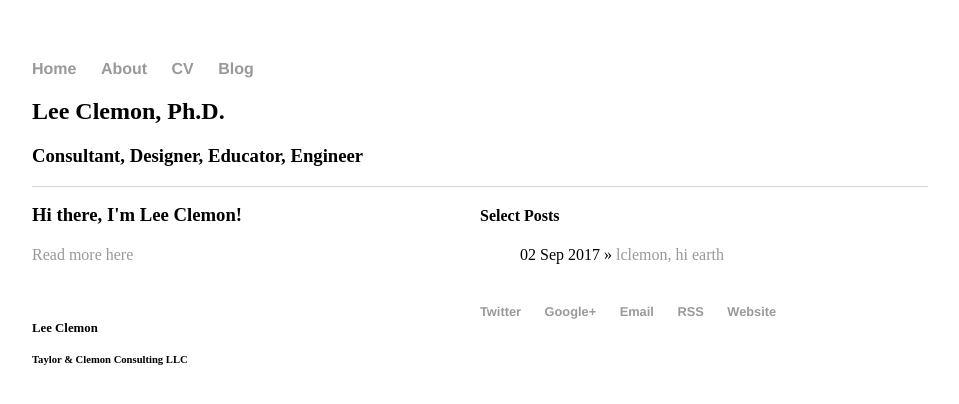
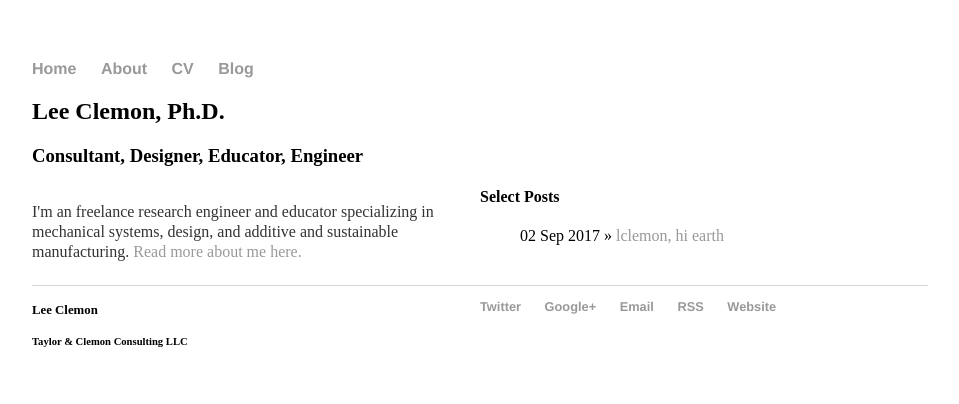
Before and after one commit to lclemon/lclemon.github.io, a Jekyll site: the page built from index.html, in a window 1280 px wide. Shown: the top 404 px of the page, without its empty margins (160-1119 px from the left). Built offline with Jekyll 4.4.1, drawn with Linux system fonts in a browser that asks for light colours.

Commit message:
Update index.html

```diff
--- a/index.html
+++ b/index.html
@@ -8,11 +8,10 @@
   </header>
 
 <div class="colleft">
-	<h3>Hi there, I'm Lee Clemon!</h1>
-	<p> <a href="/about">Read more here</a></p>
+	<p>I'm an freelance research engineer and educator specializing in mechanical systems, design, and additive and sustainable manufacturing. <a href="/about">Read more about me here.</a></p>
 </div><!-- /.blurb -->
 
-<div class="colleft">
+<div class="colright">
 <h4> Select Posts</h4>
 <ul class="posts">
 
```
